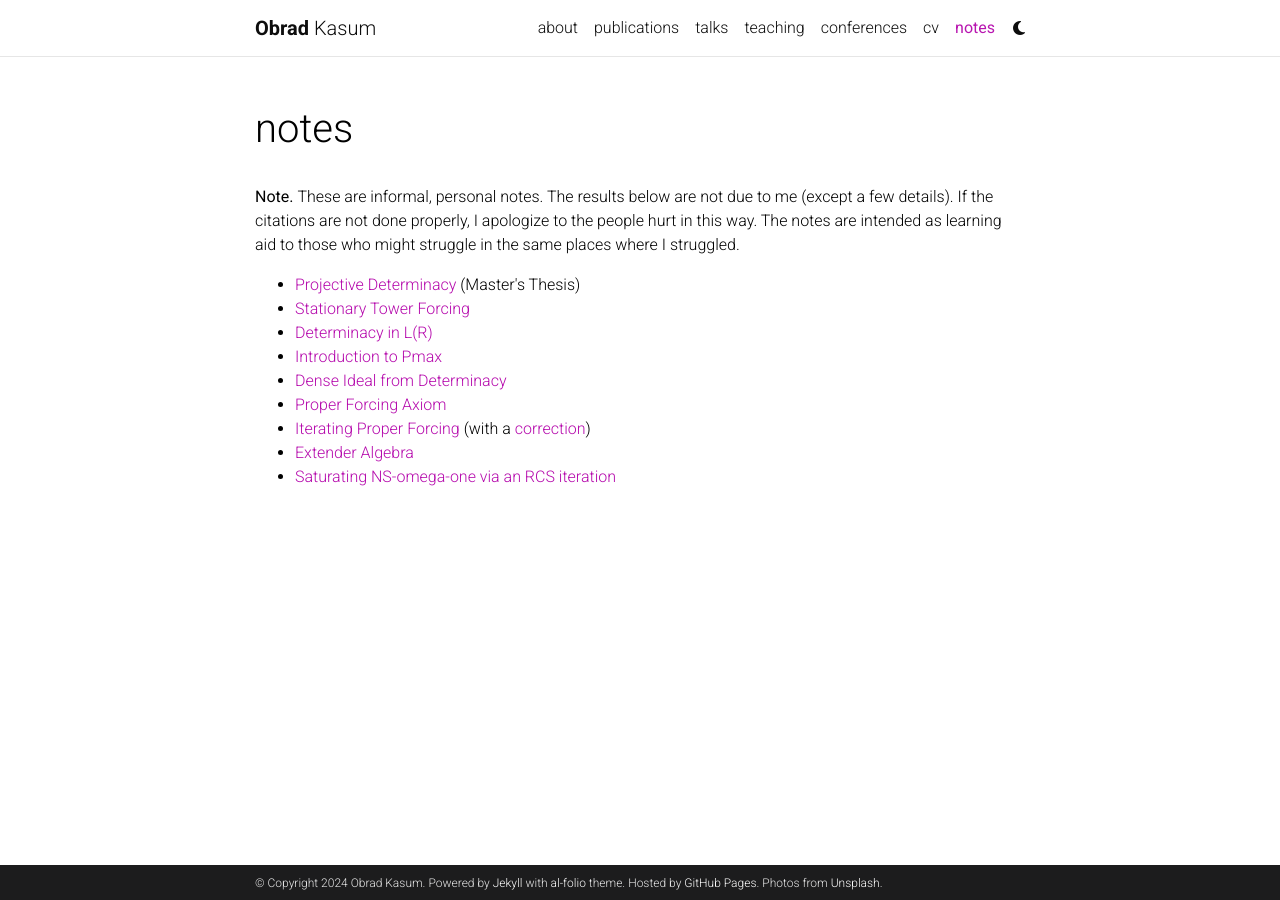
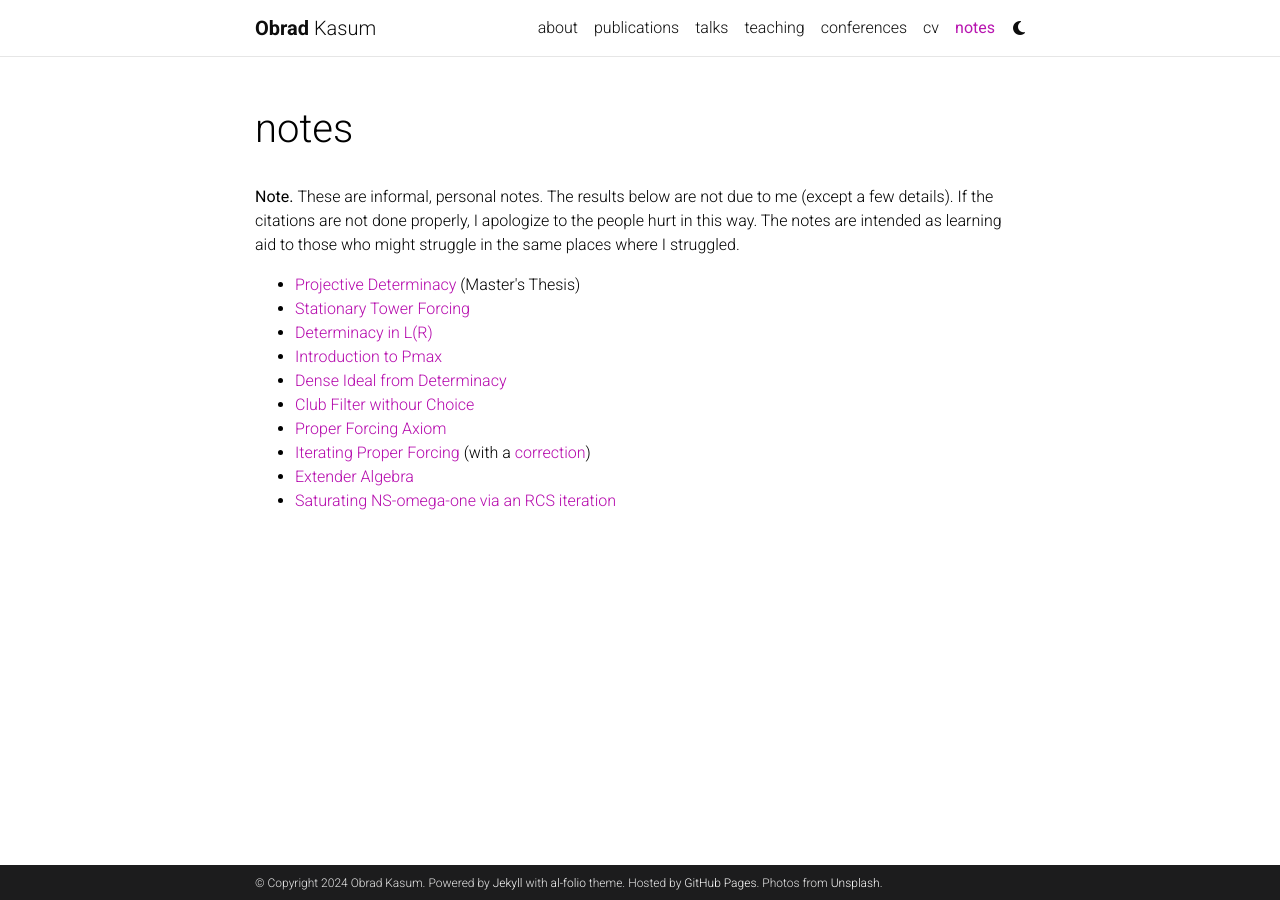
Before and after one commit to obradkasum/obradkasum.github.io, a Jekyll site: the page built from _pages/notes.md, in a window 1280 px wide. Built offline with Jekyll 4.4.1, drawn with Linux system fonts in a browser that asks for light colours; comment, search, counter and statistics services are not loaded; a style sheet for code colours, icons or effects is not loaded.

Commit message:
Update notes.md

```diff
--- a/_pages/notes.md
+++ b/_pages/notes.md
@@ -14,6 +14,7 @@
   <li><a href="https://drive.google.com/file/d/1len5dVIBr0muqH_D8s97_Jflf3iOnRV1/view?usp=sharing"> Determinacy in L(R) </a></li>
   <li><a href="https://drive.google.com/file/d/1BN6S94tWWgqKevD6C0vPHZzqp6ilYT7E/view?usp=drive_link"> Introduction to Pmax </a></li>
   <li><a href="https://drive.google.com/file/d/1BxbHD30KxpME7xeNnBL6O1gF-vmgRJh_/view?usp=sharing"> Dense Ideal from Determinacy </a></li>
+  <li><a href="https://drive.google.com/file/d/1mDx0qIroiJmc0bXHqoXI02YlDzI0c60w/view?usp=sharing"> Club Filter withour Choice </a></li>
   <li><a href="https://drive.google.com/file/d/1Ur0MlmBFJcaycMTih6fxeAAEXFBrSpuz/view?usp=drive_link"> Proper Forcing Axiom </a></li>
   <li><a href="https://drive.google.com/file/d/12fNwCy5yCFoY4UDBi1_EwZT8pNUJwSoT/view?usp=drive_link"> Iterating Proper Forcing </a> (with a <a href="https://drive.google.com/file/d/19QoTts6BHjb2eEUZlcvSASKKUdJXLoYM/view?usp=drive_link"> correction</a>) </li>
   <li><a href="https://drive.google.com/file/d/1KVVhyZvGBjkHwyvC7p1nGpPTQo0pd3kc/view?usp=drive_link"> Extender Algebra </a></li>
```
